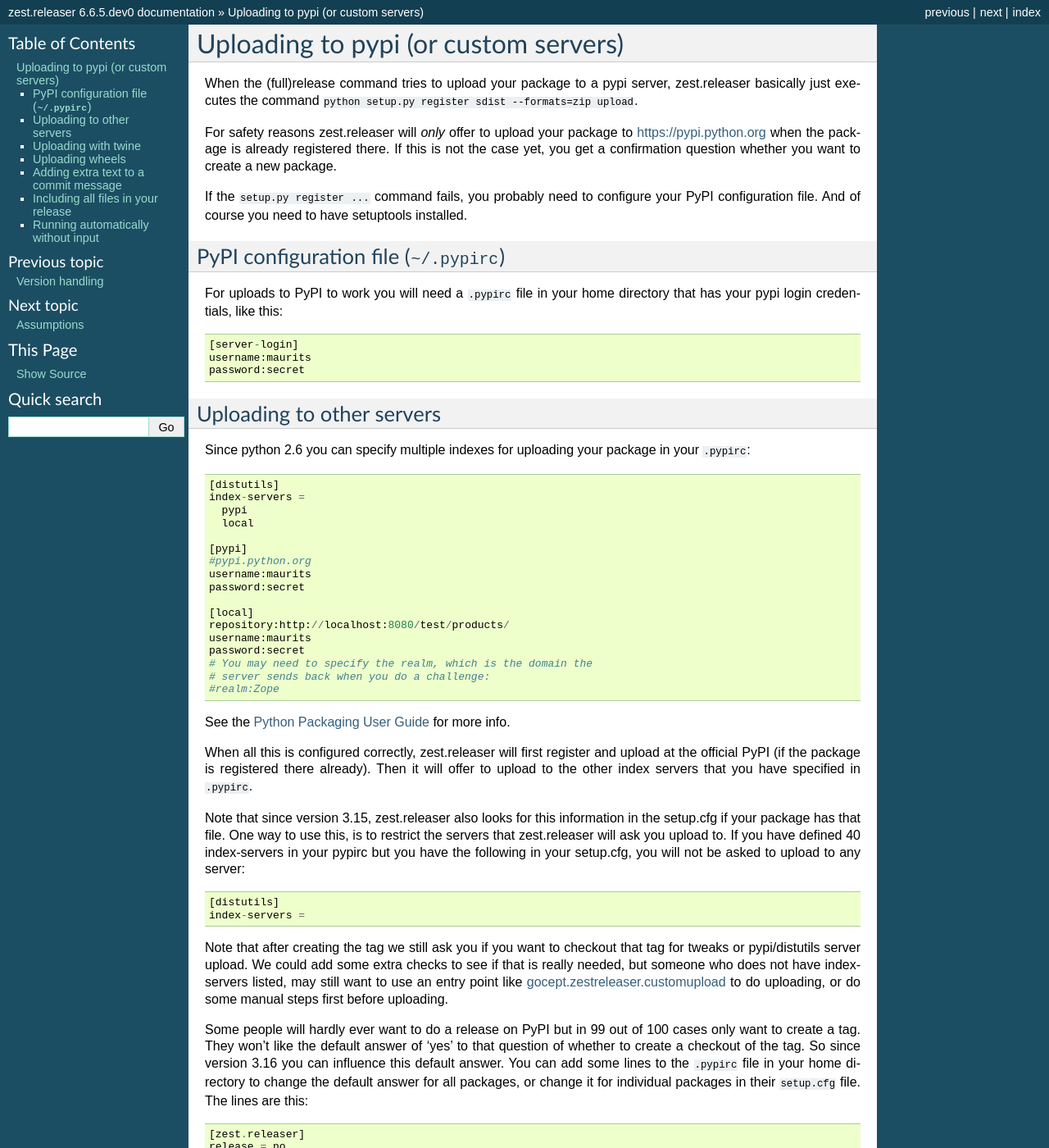
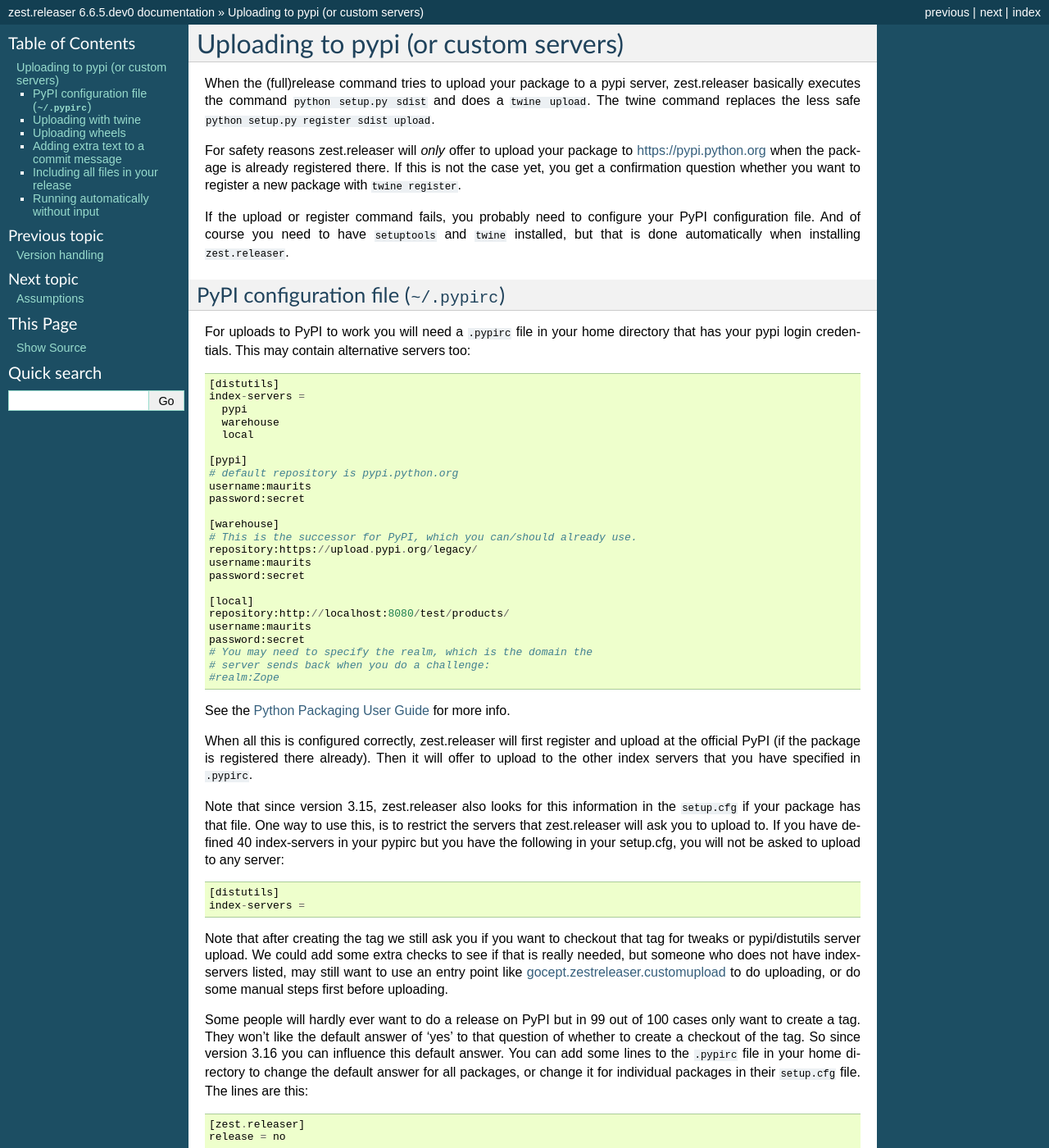
Before and after one commit to zestsoftware/zest.releaser, a Sphinx documentation site: the page built from doc/source/uploading.rst, in a window 1280 px wide and 1400 px high. Shown: the whole window at 82% size. Built offline with Sphinx 7.4.7, drawn with Linux system fonts in a browser that asks for light colours.

Commit message:
Updated the documentation on uploading.
We are not using `setup.py register/upload` anymore, but use twine for both.
Removed the old-style `.pypirc` from the docs.

```diff
--- a/CHANGES.rst
+++ b/CHANGES.rst
@@ -4,9 +4,12 @@
 6.6.5 (unreleased)
 ------------------
 
+- Updated the documentation on uploading.  [mgedmin, maurits]
+
 - Replaced http://zestreleaser.readthedocs.org with
   http://zestreleaser.readthedocs.io.  This is the new canonical
   domain since 28 April 2016.  [maurits]
+
 
 6.6.4 (2016-02-24)
 ------------------
--- a/doc/source/uploading.rst
+++ b/doc/source/uploading.rst
@@ -2,43 +2,41 @@
 =======================================
 
 When the (full)release command tries to upload your package to a pypi server,
-zest.releaser basically just executes the command ``python setup.py register
-sdist --formats=zip upload``.
+zest.releaser basically executes the command ``python setup.py sdist`` and does a
+``twine upload``.  The twine command replaces the less safe
+``python setup.py register sdist upload``.
 
 For safety reasons zest.releaser will *only* offer to upload your package to
 https://pypi.python.org when the package is already registered there.  If this
 is not the case yet, you get a confirmation question whether you want to
-create a new package.
+register a new package with ``twine register``.
 
-If the ``setup.py register ...`` command fails, you probably need to configure
+If the upload or register command fails, you probably need to configure
 your PyPI configuration file. And of course you need to have
-setuptools installed.
+``setuptools`` and ``twine`` installed, but that is done automatically
+when installing ``zest.releaser``.
 
 
 PyPI configuration file (``~/.pypirc``)
 ---------------------------------------
 
 For uploads to PyPI to work you will need a ``.pypirc`` file in your home directory that
-has your pypi login credentials, like this::
-
-  [server-login]
-  username:maurits
-  password:secret
-
-
-Uploading to other servers
---------------------------
-
-Since python 2.6 you can specify multiple indexes for uploading your
-package in your ``.pypirc``::
+has your pypi login credentials.  This may contain alternative servers too::
 
   [distutils]
   index-servers =
     pypi
+    warehouse
     local
 
   [pypi]
-  #pypi.python.org
+  # default repository is pypi.python.org
+  username:maurits
+  password:secret
+
+  [warehouse]
+  # This is the successor for PyPI, which you can/should already use.
+  repository:https://upload.pypi.org/legacy/
   username:maurits
   password:secret
 
```
Also changed, not shown: other parts of doc/source/uploading.rst (+2 -2 lines).
